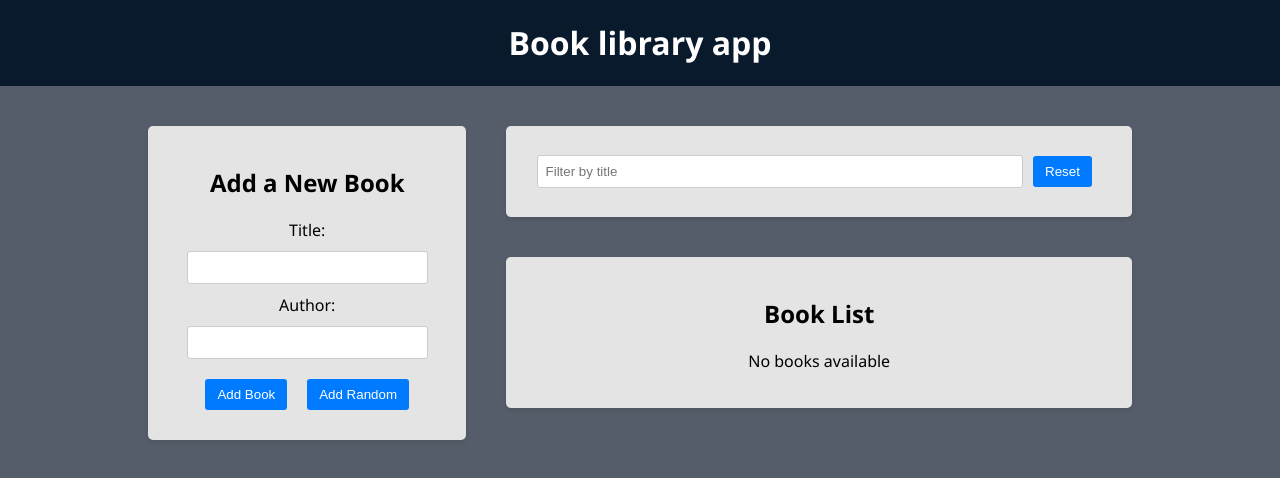
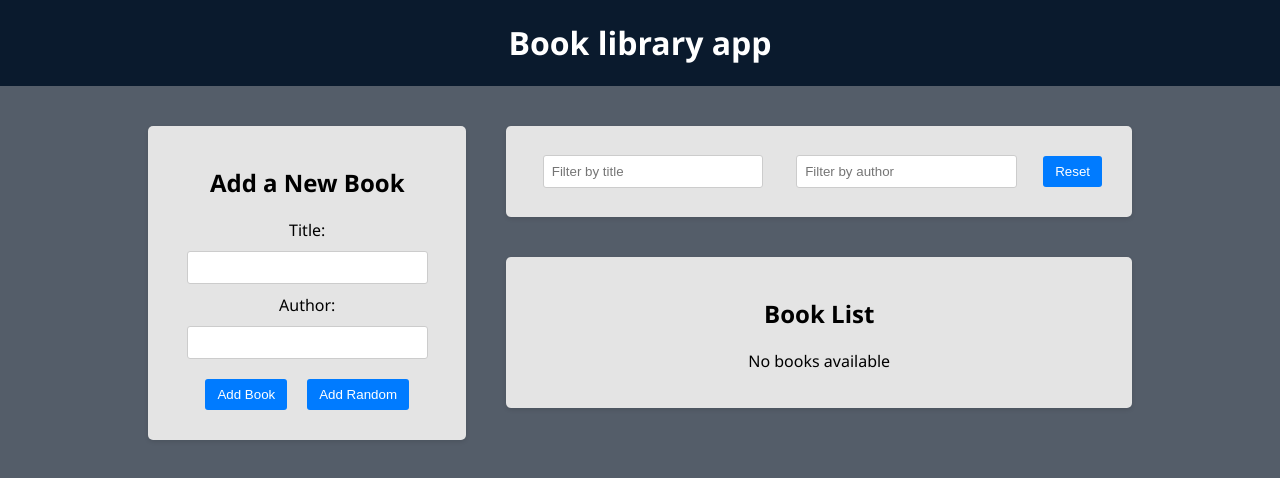
Before and after one commit to Scatchie13/react-redux, a React (Create React App) app: page / in a window 1280 px wide. Shown: the top 478 px of the page. Built offline with nearby package versions, Linux system fonts and the light colour scheme.

Commit message:
add filter by author

```diff
--- a/src/components/BookList/BookList.jsx
+++ b/src/components/BookList/BookList.jsx
@@ -1,6 +1,9 @@
 import { useSelector } from 'react-redux/es/hooks/useSelector'
 import { useDispatch } from 'react-redux'
-import { selectTitleFilter } from '../../redux/slices/filterSlice'
+import {
+  selectTitleFilter,
+  selectAuthorFilter,
+} from '../../redux/slices/filterSlice'
 import { delBook, toggleFavorite } from '../../redux/books/actionCreators'
 import { BsBookmarkStarFill, BsBookmarkStar } from 'react-icons/bs'
 
@@ -11,6 +14,7 @@
     return state.books
   })
   const titleFilter = useSelector(selectTitleFilter)
+  const authorFilter = useSelector(selectAuthorFilter)
   const dispatch = useDispatch()
 
   const handleDelete = (id) => {
@@ -22,10 +26,10 @@
   }
 
   const filteredBooks = books.filter((book) => {
-    const matchesTitle = book.title
-      .toLowerCase()
-      .includes(titleFilter.toLowerCase())
-    return matchesTitle
+    const matches =
+      book.title.toLowerCase().includes(titleFilter.toLowerCase()) &&
+      book.author.toLowerCase().includes(authorFilter.toLowerCase())
+    return matches
   })
 
   return (
--- a/src/components/Filter/Filter.jsx
+++ b/src/components/Filter/Filter.jsx
@@ -1,17 +1,24 @@
 import { useDispatch, useSelector } from 'react-redux'
 import {
   setTitleFilter,
+  setAuthorFilter,
   selectTitleFilter,
   resetFilters,
+  selectAuthorFilter,
 } from '../../redux/slices/filterSlice'
 import './Filter.css'
 
 const Filter = () => {
   const dispatch = useDispatch()
   const titleFilter = useSelector(selectTitleFilter)
+  const authorFilter = useSelector(selectAuthorFilter)
 
   const handleTitleFilterChange = (e) => {
     dispatch(setTitleFilter(e.target.value))
+  }
+
+  const handleAuthorFilterChange = (e) => {
+    dispatch(setAuthorFilter(e.target.value))
   }
 
   const resetFilter = () => {
@@ -28,10 +35,18 @@
             value={titleFilter}
             placeholder="Filter by title"
           />
-          <button type="button" onClick={resetFilter}>
-            Reset
-          </button>
         </div>
+        <div className="filter-group">
+          <input
+            onChange={handleAuthorFilterChange}
+            value={authorFilter}
+            type="text"
+            placeholder="Filter by author"
+          />
+        </div>
+        <button type="button" onClick={resetFilter}>
+          Reset
+        </button>
       </div>
     </div>
   )
--- a/src/redux/slices/filterSlice.js
+++ b/src/redux/slices/filterSlice.js
@@ -2,6 +2,7 @@
 
 const initialState = {
   title: '',
+  author: '',
 }
 
 const filterSlice = createSlice({
@@ -14,10 +15,15 @@
     resetFilters: (state) => {
       return initialState
     },
+    setAuthorFilter: (state, action) => {
+      state.author = action.payload
+    },
   },
 })
 
-export const { setTitleFilter, resetFilters } = filterSlice.actions
+export const { setTitleFilter, resetFilters, setAuthorFilter } =
+  filterSlice.actions
 export const selectTitleFilter = (state) => state.filter.title
+export const selectAuthorFilter = (state) => state.filter.author
 
 export default filterSlice.reducer
```
